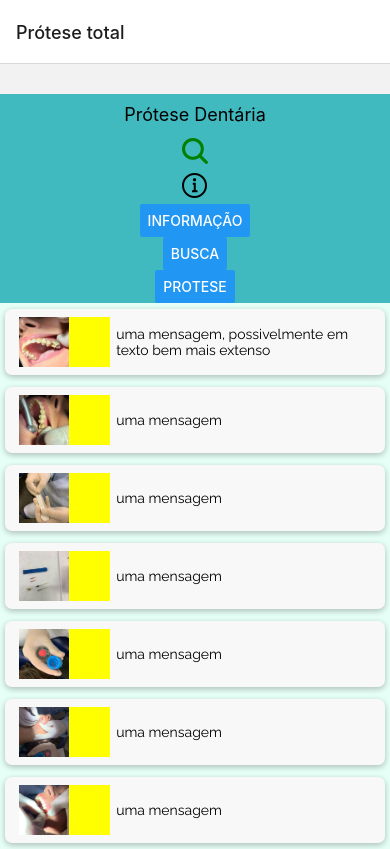
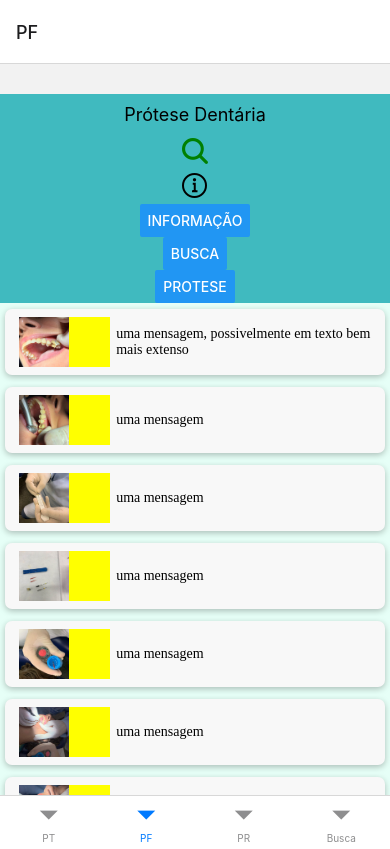
Before and after one commit to kyriosdata/protese, a React Native app in the folder maio/: screen /PF in a window 390 px wide. Built offline with nearby package versions, Linux system fonts and the light colour scheme.

Commit message:
navigators

```diff
--- a/maio/App.js
+++ b/maio/App.js
@@ -6,6 +6,7 @@ import * as Font from "expo-font";
 import { Ionicons } from "@expo/vector-icons";
 import { NavigationContainer } from "@react-navigation/native";
 import { createStackNavigator } from "@react-navigation/stack";
+import { createBottomTabNavigator } from "@react-navigation/bottom-tabs";
 
 import Busca, { buscaOptions } from "./screens/BuscaScreen";
 import Protese, { proteseOptions } from "./screens/ProteseScreen";
@@ -14,6 +15,7 @@ import ProteseLista from "./components/ProteseLista";
 import Proteses from "./data/Proteses";
 import Informacao from "./components/Informacao";
 import Cores from "./constants/Cores";
+import TabNavigator from "./navigators/TabNavigator";
 
 const fetchFonts = () => {
   return Font.loadAsync({
@@ -78,15 +80,12 @@ const styles = StyleSheet.create({
 });
 
 const Stack = createStackNavigator();
-function AppNavigator() {
+const Tab = createBottomTabNavigator();
+
+function StackNavigator() {
   return (
     <NavigationContainer>
       <Stack.Navigator>
-        <Stack.Screen
-          name="Home"
-          component={Home}
-          options={{ title: "Prótese total" }}
-        />
         <Stack.Screen name="Busca" component={Busca} options={buscaOptions} />
         <Stack.Screen
           name="Protese"
@@ -98,4 +97,4 @@ function AppNavigator() {
   );
 }
 
-export default AppNavigator;
+export default TabNavigator;
--- /dev/null
+++ b/maio/navigators/TabNavigator.js
@@ -0,0 +1,35 @@
+import React from "react";
+import { NavigationContainer } from "@react-navigation/native";
+import { createBottomTabNavigator } from "@react-navigation/bottom-tabs";
+
+import Busca, { buscaOptions } from "../screens/BuscaScreen";
+import ProtesesScreen from "../screens/ProtesesScreen";
+
+const Tab = createBottomTabNavigator();
+
+function TabNavigator() {
+  return (
+    <NavigationContainer>
+      <Tab.Navigator>
+        <Tab.Screen
+          name="PT"
+          component={ProtesesScreen}
+          options={{ title: "PT" }}
+        />
+        <Tab.Screen
+          name="PF"
+          component={ProtesesScreen}
+          options={{ title: "PF" }}
+        />
+        <Tab.Screen
+          name="PR"
+          component={ProtesesScreen}
+          options={{ title: "PR" }}
+        />
+        <Tab.Screen name="Busca" component={Busca} />
+      </Tab.Navigator>
+    </NavigationContainer>
+  );
+}
+
+export default TabNavigator;
--- a/maio/package.json
+++ b/maio/package.json
@@ -9,6 +9,7 @@
   },
   "dependencies": {
     "@react-native-masked-view/masked-view": "^0.2.4",
+    "@react-navigation/bottom-tabs": "^6.0.0-next.12",
     "@react-navigation/native": "^6.0.0-next.9",
     "@react-navigation/stack": "^6.0.0-next.18",
     "expo": "~41.0.1",
--- a/maio/screens/BuscaScreen.js
+++ b/maio/screens/BuscaScreen.js
@@ -1,10 +1,14 @@
 import React from "react";
-import { View, Text, StyleSheet } from "react-native";
+import { View, Text, StyleSheet, Button } from "react-native";
 
-const BuscaScreen = () => {
+const BuscaScreen = ({ navigation }) => {
   return (
     <View style={styles.screen}>
       <Text>Busca</Text>
+      <Button
+        title={"Protese"}
+        onPress={() => navigation.navigate("Protese")}
+      />
     </View>
   );
 };
--- /dev/null
+++ b/maio/screens/ProtesesScreen.js
@@ -0,0 +1,52 @@
+import React, { useState } from "react";
+import { StyleSheet, Button, View } from "react-native";
+import { StatusBar } from "expo-status-bar";
+import { Ionicons } from "@expo/vector-icons";
+
+import Header from "../components/Header";
+import ProteseLista from "../components/ProteseLista";
+import Proteses from "../data/Proteses";
+import Informacao from "../components/Informacao";
+import Cores from "../constants/Cores";
+
+function onPress(chave) {
+  console.log("item clicked", chave);
+}
+
+function ProtesesScreen({ navigation }) {
+  const [showInfo, setShowInfo] = useState(false);
+
+  function fechaInformacao() {
+    setShowInfo(false);
+  }
+
+  return (
+    <View style={styles.container}>
+      <Header title="Prótese Dentária" />
+      <Ionicons name="search" size={32} color="green" />
+      <Ionicons name="information-circle-outline" size={32} color="black" />
+      <Button title={"Informação"} onPress={() => setShowInfo(true)} />
+      <Button title={"Busca"} onPress={() => navigation.navigate("Busca")} />
+      <Button
+        title={"Protese"}
+        onPress={() => navigation.navigate("Protese")}
+      />
+      <Informacao visible={showInfo} onClose={fechaInformacao} />
+
+      <ProteseLista lista={Proteses.totais()} onPress={onPress} />
+
+      <StatusBar style="auto" />
+    </View>
+  );
+}
+
+const styles = StyleSheet.create({
+  container: {
+    flex: 1,
+    backgroundColor: Cores.verde,
+    alignItems: "center",
+    marginTop: 30,
+  },
+});
+
+export default ProtesesScreen;
```
Also changed, not shown: 1 other file (tests, documents, lock files or other folders).
